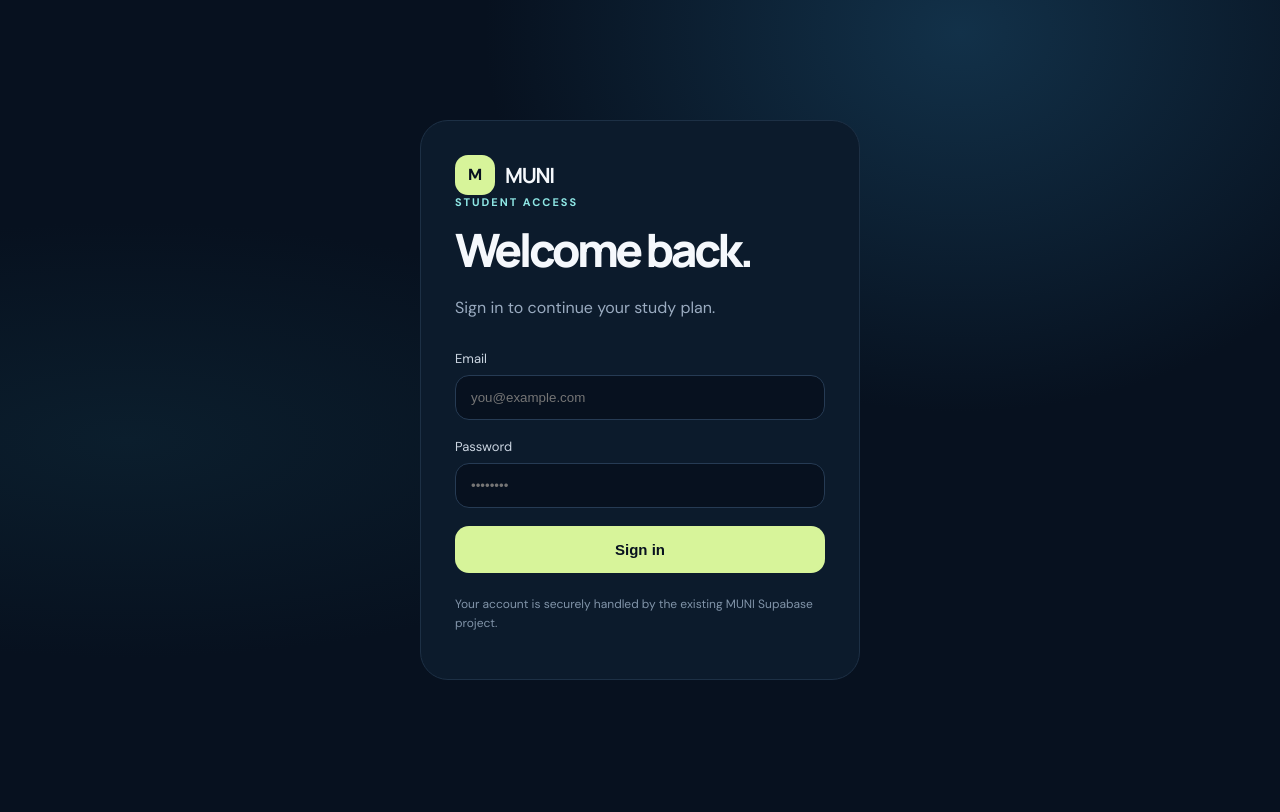
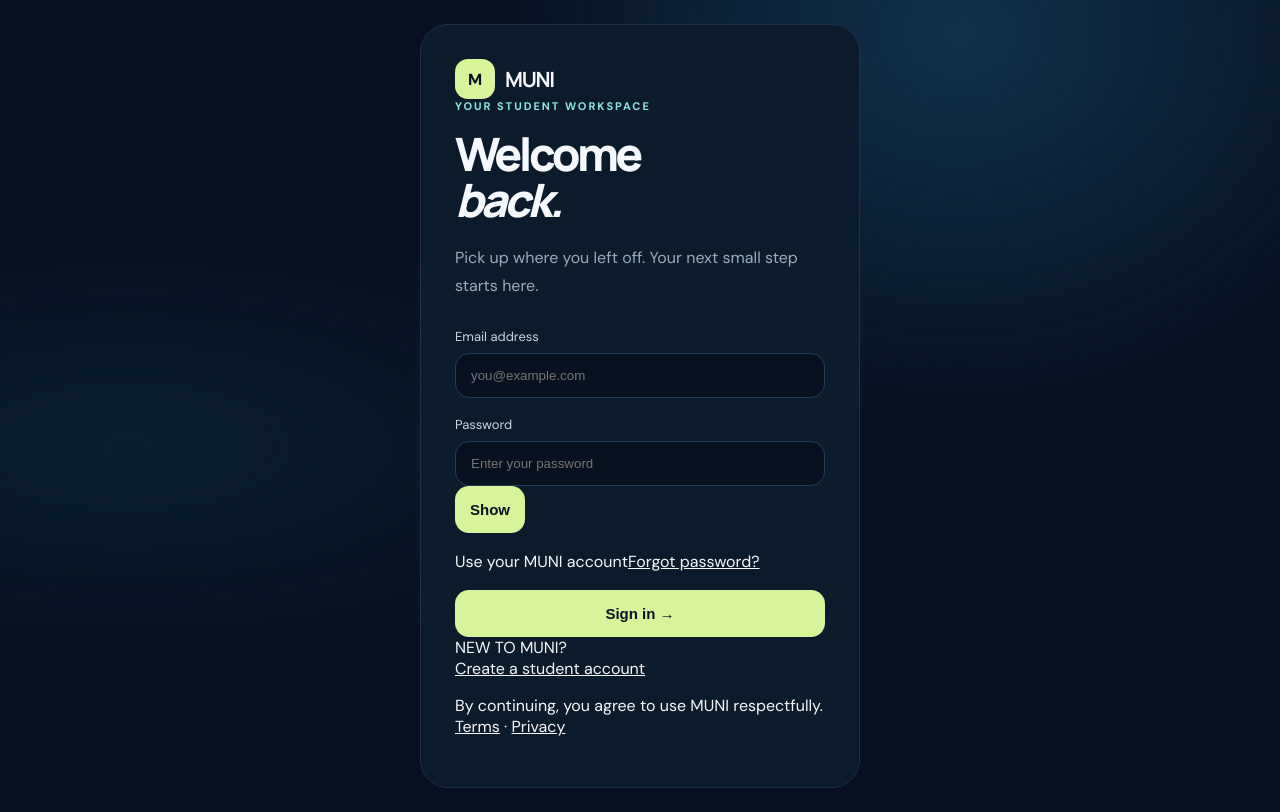
Before and after one commit to azuleermenu-dot/MUNI-WEBAPP, a Next.js app in the folder apps/web/: page /login in a window 1280 px wide. Built offline with nearby package versions, Linux system fonts and the light colour scheme.

Commit message:
feat(auth): improve sign in experience

```diff
--- a/apps/web/app/login/page.tsx
+++ b/apps/web/app/login/page.tsx
@@ -1,45 +1,88 @@
 'use client';
 
+import Link from 'next/link';
 import { FormEvent, useState } from 'react';
 import { createClient } from '../../lib/supabase/browser';
+
+function friendlyError(message: string) {
+  const value = message.toLowerCase();
+  if (value.includes('invalid login credentials')) return 'That email and password combination did not match. Check them and try again.';
+  if (value.includes('email not confirmed')) return 'Please confirm your email first. Check your inbox, including spam.';
+  if (value.includes('too many requests')) return 'Too many attempts. Please wait a little and try again.';
+  return 'We could not sign you in right now. Check your details and connection, then try again.';
+}
 
 export default function Login() {
   const [email, setEmail] = useState('');
   const [password, setPassword] = useState('');
+  const [showPassword, setShowPassword] = useState(false);
   const [busy, setBusy] = useState(false);
   const [error, setError] = useState('');
+  const [notice, setNotice] = useState('');
 
   async function signIn(event: FormEvent<HTMLFormElement>) {
     event.preventDefault();
-    setBusy(true);
-    setError('');
+    setBusy(true); setError(''); setNotice('');
     try {
       const supabase = createClient();
-      const { error: signInError } = await supabase.auth.signInWithPassword({ email, password });
+      const { error: signInError } = await supabase.auth.signInWithPassword({
+        email: email.trim().toLowerCase(), password,
+      });
       if (signInError) throw signInError;
       window.location.assign('/dashboard');
     } catch (err) {
-      setError(err instanceof Error ? err.message : 'Unable to sign in.');
-    } finally {
-      setBusy(false);
-    }
+      setError(friendlyError(err instanceof Error ? err.message : 'Sign in failed.'));
+    } finally { setBusy(false); }
+  }
+
+  async function resendConfirmation() {
+    if (!email.trim()) { setError('Enter your email address first.'); return; }
+    setBusy(true); setError(''); setNotice('');
+    try {
+      const { error: resendError } = await createClient().auth.resend({
+        type: 'signup', email: email.trim().toLowerCase(),
+      });
+      if (resendError) throw resendError;
+      setNotice('If that address has a pending confirmation, a new email is on its way.');
+    } catch {
+      setError('We could not resend the confirmation email. Wait a moment and try again.');
+    } finally { setBusy(false); }
   }
 
   return (
-    <main className="auth">
-      <div className="auth-card">
-        <div className="brand"><span>M</span><strong>MUNI</strong></div>
-        <p className="eyebrow">STUDENT ACCESS</p>
-        <h1>Welcome back.</h1>
-        <p className="muted">Sign in to continue your study plan.</p>
-        <form onSubmit={signIn}>
-          <label>Email<input type="email" value={email} onChange={(e) => setEmail(e.target.value)} placeholder="you@example.com" required /></label>
-          <label>Password<input type="password" value={password} onChange={(e) => setPassword(e.target.value)} placeholder="••••••••" minLength={6} required /></label>
-          {error && <p role="alert" className="error">{error}</p>}
-          <button type="submit" disabled={busy}>{busy ? 'Signing in…' : 'Sign in'}</button>
+    <main className="auth auth-background">
+      <section className="auth-card auth-card-modern">
+        <Link href="/" className="brand"><span>M</span><strong>MUNI</strong></Link>
+        <div className="auth-intro">
+          <p className="eyebrow">YOUR STUDENT WORKSPACE</p>
+          <h1>Welcome<br /><em>back.</em></h1>
+          <p className="muted">Pick up where you left off. Your next small step starts here.</p>
+        </div>
+        <form onSubmit={signIn} className="auth-form-modern">
+          <label>Email address
+            <input autoComplete="username" type="email" inputMode="email" value={email}
+              onChange={e => setEmail(e.target.value)} placeholder="you@example.com"
+              required maxLength={254} />
+          </label>
+          <label>Password
+            <span className="password-field">
+              <input autoComplete="current-password" type={showPassword ? 'text' : 'password'}
+                value={password} onChange={e => setPassword(e.target.value)}
+                placeholder="Enter your password" required maxLength={128} />
+              <button type="button" className="password-toggle" onClick={() => setShowPassword(v => !v)}
+                aria-label={showPassword ? 'Hide password' : 'Show password'}>{showPassword ? 'Hide' : 'Show'}</button>
+            </span>
+          </label>
+          <div className="auth-inline"><span className="muted-small">Use your MUNI account</span><Link href="/forgot-password">Forgot password?</Link></div>
+          {error && <p role="alert" className="auth-message error">{error}</p>}
+          {notice && <p role="status" className="auth-message success">{notice}</p>}
+          <button className="auth-submit" type="submit" disabled={busy}>{busy ? 'Signing you in…' : 'Sign in'} <span aria-hidden="true">→</span></button>
+          {error.toLowerCase().includes('confirm your email') && <button className="text-action" type="button" disabled={busy} onClick={() => void resendConfirmation()}>Resend confirmation email</button>}
         </form>
-        <p className="note">Your account is securely handled by the existing MUNI Supabase project.</p>
-      </div>
+        <div className="auth-divider"><span>NEW TO MUNI?</span></div>
+        <Link className="auth-secondary" href="/signup">Create a student account</Link>
+        <p className="auth-legal">By continuing, you agree to use MUNI respectfully. <Link href="/terms">Terms</Link> · <Link href="/privacy">Privacy</Link></p>
+      </section>
     </main>
   );
 }
```
